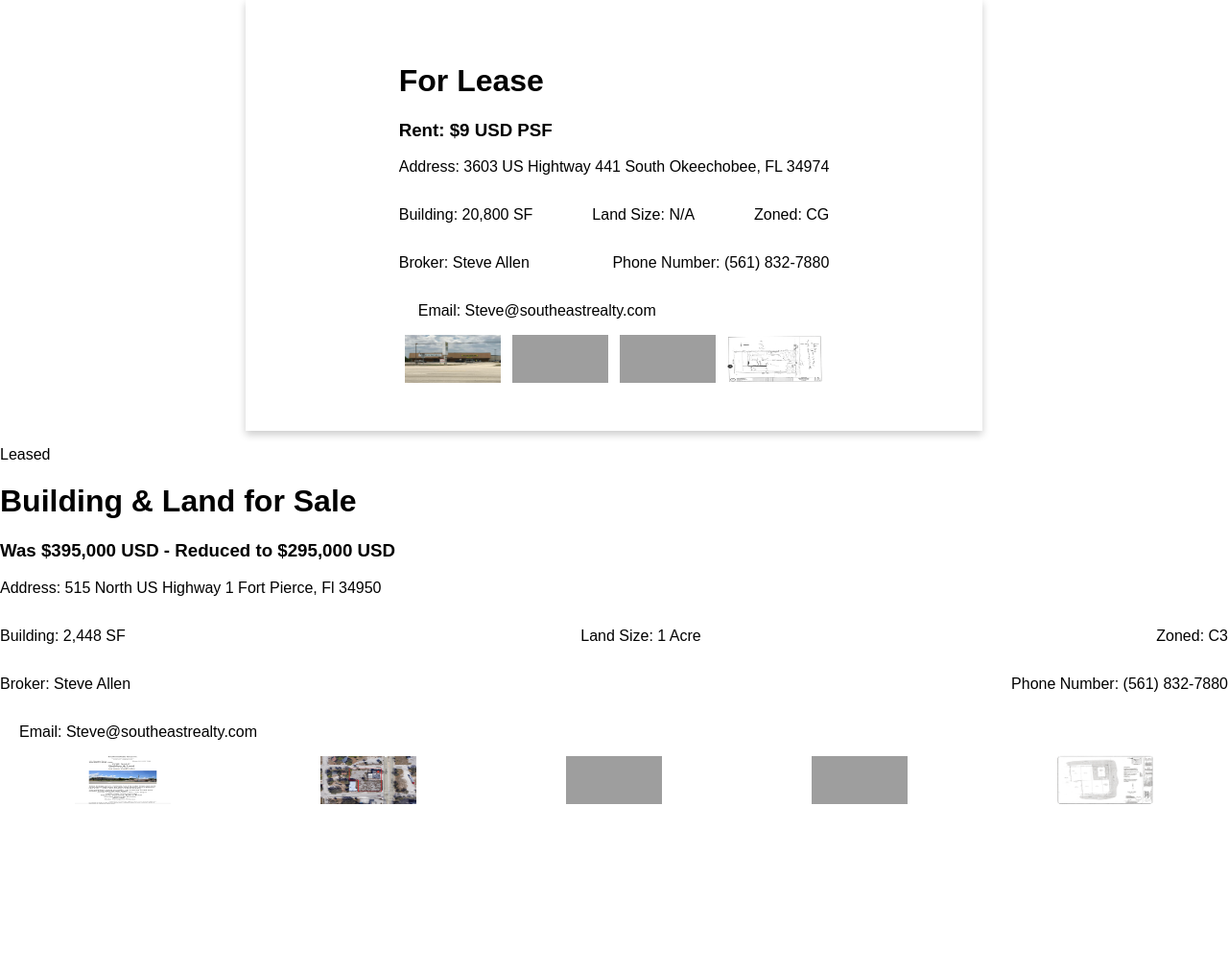
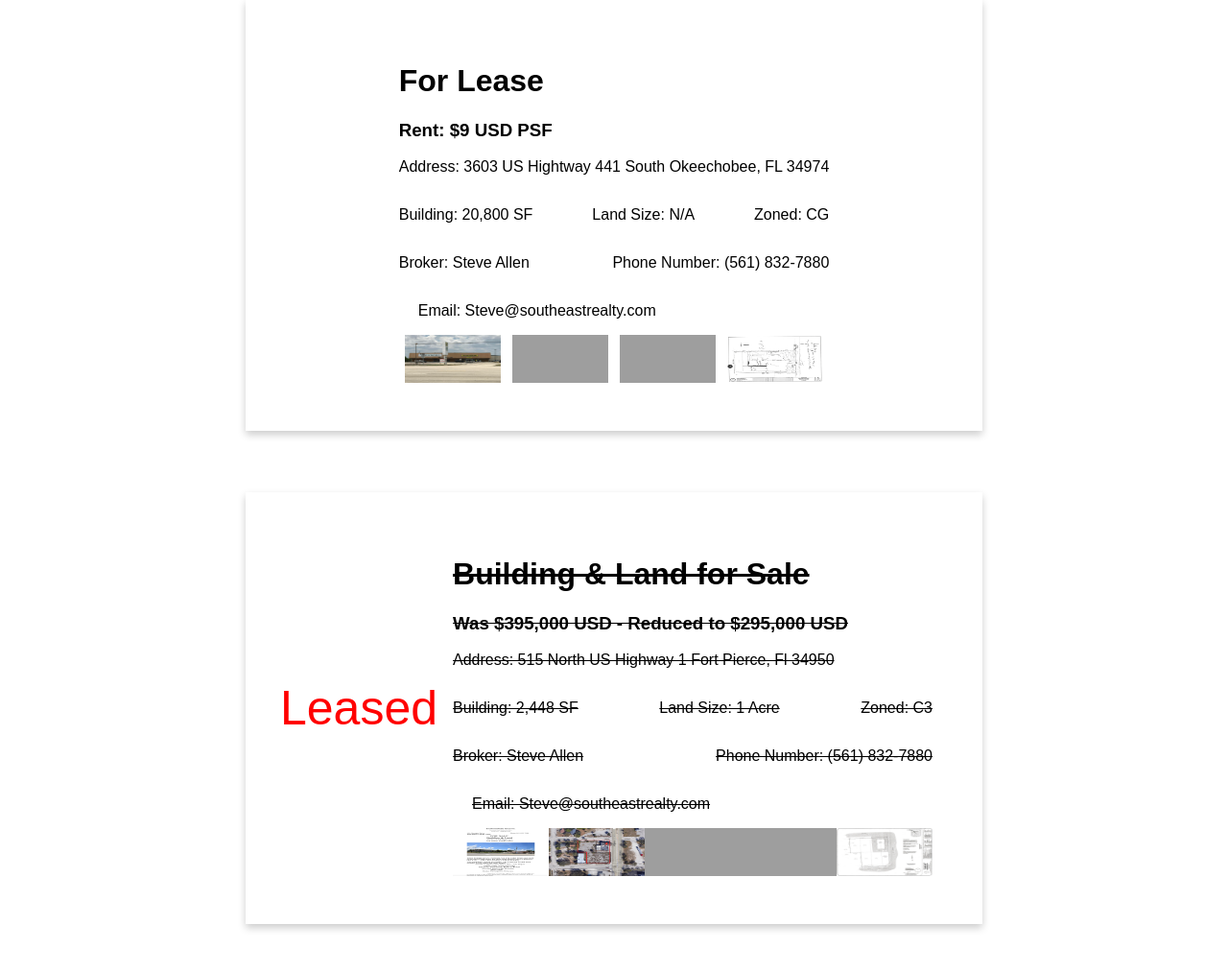
Before and after one commit to Jacobaallen/SErealty, a PHP site: page /listings.html in a window 1280 px wide. Shown: the part 1179-2192 px from the top of the page at 96% size. Before the commit the page ends 2017 px from the top, so only its background shows below. Run offline with PHP 8.4, Linux system fonts and the light colour scheme; grey boxes are pictures that could not be loaded.

Commit message:
added a new listing and reorganized

```diff
--- a/listings.css
+++ b/listings.css
@@ -137,6 +137,32 @@ li a:hover {
   padding: 2px 16px;
 }
 
+.cards-3 {
+  box-shadow: 0 4px 8px 0 rgba(0,0,0,0.2);
+  transition: 0.3s;
+  height: 450px;
+  width: 60%;
+  display: flex;
+  justify-content: center;
+  align-items: center;
+  margin-left: 20%;
+  margin-top: 5%;
+}
+
+.cards-3:hover {
+  box-shadow: 0 8px 16px 0 rgba(0,0,0,0.2);
+}
+
+.container3 {
+  padding: 2px 16px;
+  text-decoration: line-through;
+}
+
+.leased {
+  color: red;
+  font-size: 50px;
+}
+
 .area-master {
   display: flex;
   justify-content: space-between;
```
